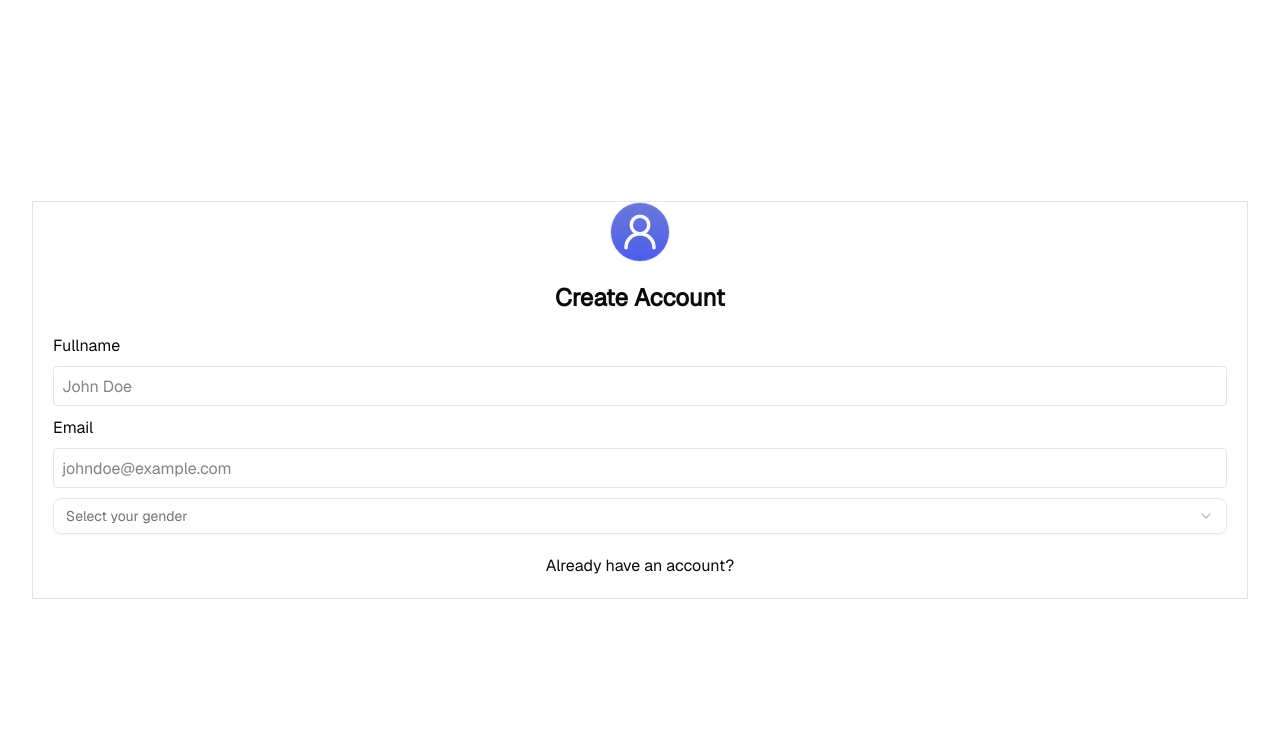
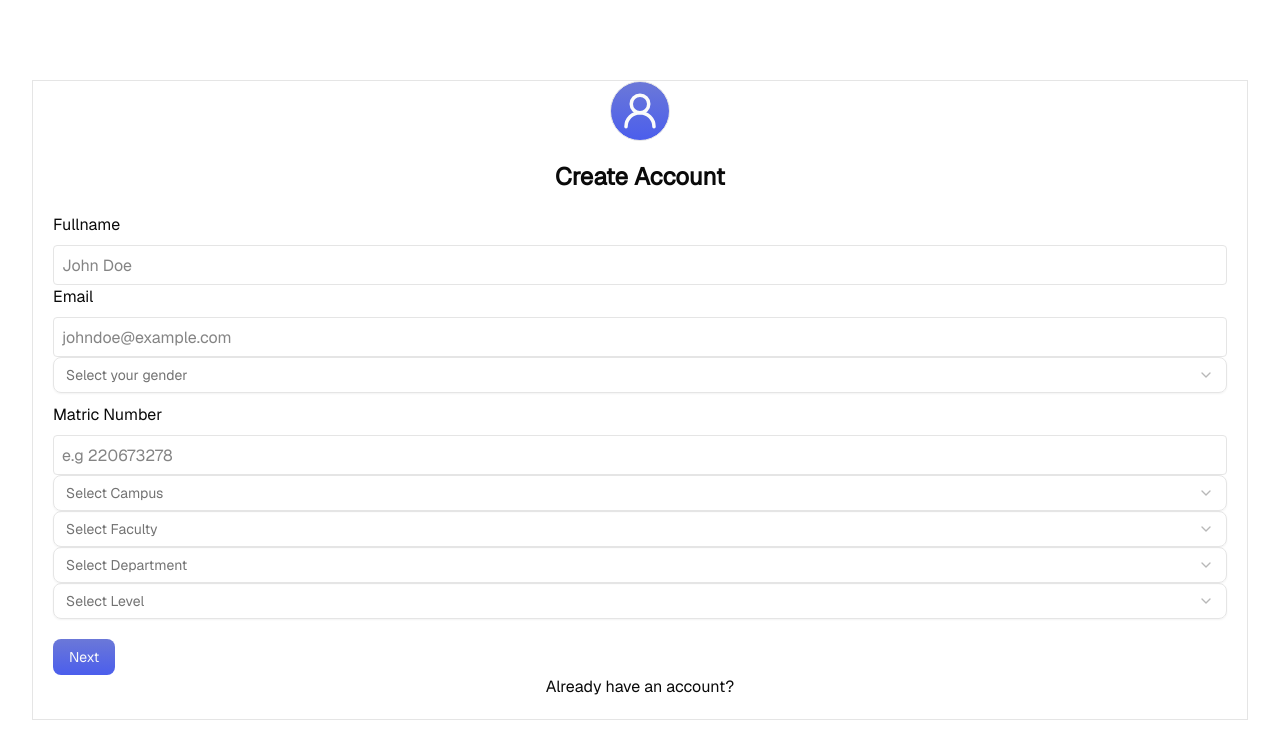
Before and after one commit to nUnitecch/LASUWEBAPP-Frontend, a Next.js app: page /auth/signup in a window 1280 px wide. Shown: the top 734 px of the page. Built offline with nearby package versions, Linux system fonts and the light colour scheme.

Commit message:
feat(chore): added the academic info field

```diff
--- a/app/auth/signup/page.tsx
+++ b/app/auth/signup/page.tsx
@@ -1,5 +1,6 @@
-"use-client";
+"use client";
 
+import { useState } from "react";
 import { UserRound } from "lucide-react";
 import Link from "next/link";
 import {
@@ -12,8 +13,20 @@ import {
   SelectValue,
 } from "@/components/ui/select";
 import FormField from "@/components/Forms/FormField";
+import { Button } from "@/components/ui/button";
+import { useForm } from "react-hook-form";
+// import { log } from "node:console";
 
 export default function Signup() {
+  const [steps, setSteps] = useState(0);
+  const { handleSubmit } = useForm();
+
+  const next = () => {
+    if (steps < 4) setSteps(steps + 1);
+  };
+
+  const onSubmit = () => console.log("Form submitted!", steps);
+
   return (
     <div className="border w-[95%]">
       <div className="text-center">
@@ -24,8 +37,9 @@ export default function Signup() {
         </div>
         <h1 className="text-2xl font-semibold my-3">Create Account</h1>
       </div>
-      <form className="m-5">
+      <form className="m-5" onSubmit={handleSubmit(onSubmit)}>
         <div className="fields flex flex-col gap-2.5 mb-5">
+          <div className="personal-info">
             <FormField
               label="Fullname"
               type="text"
@@ -51,6 +65,80 @@ export default function Signup() {
               </SelectContent>
             </Select>
           </div>
+          <div className="academic-info">
+            <FormField
+              label="Matric Number"
+              type="number"
+              name="matricNo"
+              placeholder="e.g 220673278"
+            />
+            <Select>
+              <SelectTrigger className="w-full">
+                <SelectValue placeholder="Select Campus" />
+              </SelectTrigger>
+              <SelectContent className="w-full">
+                <SelectGroup>
+                  <SelectLabel>Campuses</SelectLabel>
+                  <SelectItem value="ojo" aria-selected>
+                    Ojo campus (main)
+                  </SelectItem>
+                  <SelectItem value="epe">Epe campus</SelectItem>
+                  <SelectItem value="ikeja">Ikeja campus</SelectItem>
+                </SelectGroup>
+              </SelectContent>
+            </Select>
+            <Select>
+              <SelectTrigger className="w-full">
+                <SelectValue placeholder="Select Faculty" />
+              </SelectTrigger>
+              <SelectContent className="w-full">
+                <SelectGroup>
+                  <SelectLabel>Faculties</SelectLabel>
+                  <SelectItem value="sci">Science</SelectItem>
+                  <SelectItem value="edu">Education</SelectItem>
+                  <SelectItem value="mass">Mass communication</SelectItem>
+                  <SelectItem value="art">Art</SelectItem>
+                  <SelectItem value="fms">Management Science</SelectItem>
+                  <SelectItem value="fss">Social Science</SelectItem>
+                </SelectGroup>
+              </SelectContent>
+            </Select>
+            <Select>
+              <SelectTrigger className="w-full">
+                <SelectValue placeholder="Select Department" />
+              </SelectTrigger>
+              <SelectContent className="w-full">
+                <SelectGroup>
+                  <SelectLabel>Departments</SelectLabel>
+                  <SelectItem value="csc">comp science</SelectItem>
+                  <SelectItem value="math">Mathematics</SelectItem>
+                  <SelectItem value="chem">Chemistry</SelectItem>
+                  <SelectItem value="bio">Biology</SelectItem>
+                  <SelectItem value="eng">English</SelectItem>
+                  <SelectItem value="acc">Accounting</SelectItem>
+                </SelectGroup>
+              </SelectContent>
+            </Select>
+            <Select>
+              <SelectTrigger className="w-full">
+                <SelectValue placeholder="Select Level" />
+              </SelectTrigger>
+              <SelectContent className="w-full">
+                <SelectGroup>
+                  <SelectLabel>Levels</SelectLabel>
+                  <SelectItem value="100">100L</SelectItem>
+                  <SelectItem value="200">200L</SelectItem>
+                  <SelectItem value="300">300L</SelectItem>
+                  <SelectItem value="400">400L</SelectItem>
+                  <SelectItem value="500">500L</SelectItem>
+                </SelectGroup>
+              </SelectContent>
+            </Select>
+          </div>
+        </div>
+        <Button className="btn-primary" onClick={next}>
+          Next
+        </Button>
         <p className="text-center">
           Already have an account? <Link href="/signin"></Link>
         </p>
```
Lines whose indentation alone changed are shown as unchanged.
